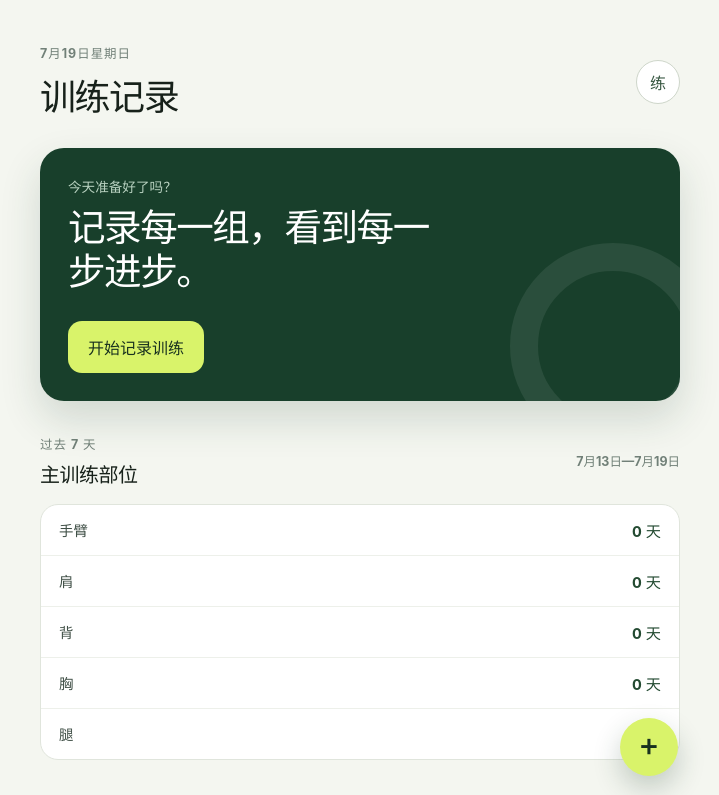
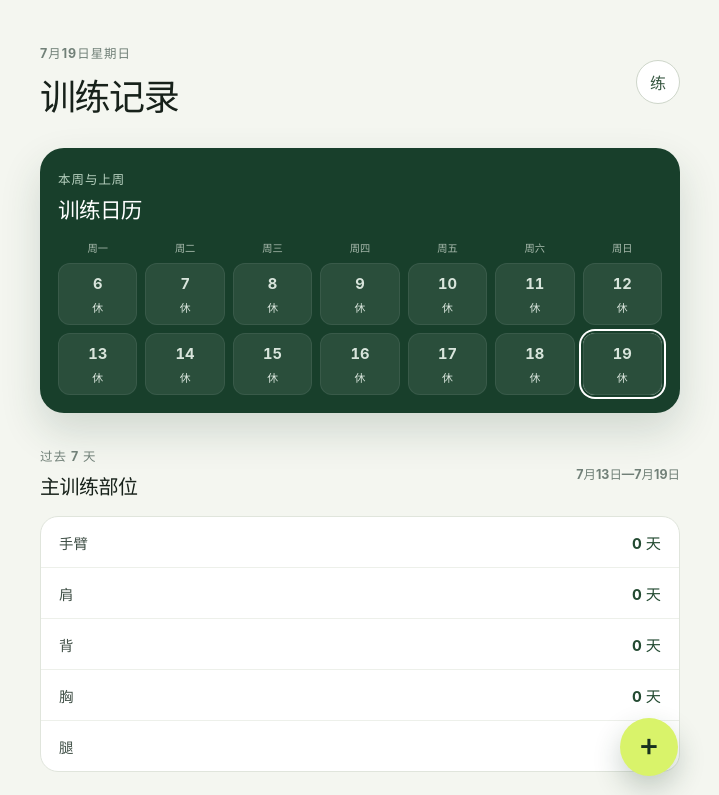
Before and after one commit to Chihatepython/fitness-tracker, a Vue app: page / in a window 1280 px wide. Shown: the top 795 px of the page, without its empty margins (280-999 px from the left). Built offline with nearby package versions, Linux system fonts and the light colour scheme.

Commit message:
Improve workout entry and training calendar

```diff
--- a/src/App.vue
+++ b/src/App.vue
@@ -15,6 +15,16 @@ import {
 
 const DELETE_MODE_KEY = 'fitness-tracker:delete-mode'
 const BODY_PART_PRIORITY: readonly BodyPart[] = ['腿', '背', '胸', '肩', '手臂']
+const CALENDAR_DAY_COUNT = 14
+const CALENDAR_WEEKDAYS = ['周一', '周二', '周三', '周四', '周五', '周六', '周日'] as const
+
+interface TrainingCalendarDay {
+  date: string
+  dayOfMonth: number
+  bodyPart?: BodyPart
+  isToday: boolean
+  isFuture: boolean
+}
 
 const today = new Intl.DateTimeFormat('zh-CN', {
   month: 'long',
@@ -34,10 +44,16 @@ const deleteError = ref('')
 const bodyPartDayCounts = ref(createEmptyBodyPartCounts())
 const isLoadingBodyPartCounts = ref(true)
 const bodyPartCountsError = ref('')
+const trainingCalendarDays = ref<TrainingCalendarDay[]>(buildTrainingCalendarDays([]))
+const isLoadingTrainingCalendar = ref(true)
+const trainingCalendarError = ref('')
 
 const sevenDayStartDate = getLocalDate(-6)
 const sevenDayEndDate = getLocalDate()
 const sevenDayRangeLabel = `${formatDisplayDate(sevenDayStartDate)}—${formatDisplayDate(sevenDayEndDate)}`
+const currentWeekMondayOffset = getCurrentWeekMondayOffset()
+const calendarStartDate = getLocalDate(currentWeekMondayOffset - 7)
+const calendarEndDate = getLocalDate(currentWeekMondayOffset + 6)
 
 function getLocalDate(dayOffset = 0): string {
   const currentDate = new Date()
@@ -49,6 +65,12 @@ function getLocalDate(dayOffset = 0): string {
   const day = String(currentDate.getDate()).padStart(2, '0')
 
   return `${year}-${month}-${day}`
+}
+
+function getCurrentWeekMondayOffset(): number {
+  const dayOfWeek = new Date().getDay()
+
+  return dayOfWeek === 0 ? -6 : 1 - dayOfWeek
 }
 
 function formatDisplayDate(date: string): string {
@@ -65,6 +87,66 @@ function createEmptyBodyPartCounts(): Record<BodyPart, number> {
     胸: 0,
     腿: 0,
   }
+}
+
+function getBodyPartCountsByDate(
+  trainingSets: TrainingSet[],
+): Map<string, Record<BodyPart, number>> {
+  const countsByDate = new Map<string, Record<BodyPart, number>>()
+
+  for (const trainingSet of trainingSets) {
+    const dateCounts = countsByDate.get(trainingSet.date) ?? createEmptyBodyPartCounts()
+    const bodyPart = EXERCISE_BODY_PARTS[trainingSet.exerciseId]
+
+    dateCounts[bodyPart] += 1
+    countsByDate.set(trainingSet.date, dateCounts)
+  }
+
+  return countsByDate
+}
+
+function getDominantBodyPart(dateCounts?: Record<BodyPart, number>): BodyPart | undefined {
+  if (!dateCounts) return undefined
+
+  let dominantBodyPart: BodyPart | undefined
+  let highestSetCount = 0
+
+  for (const bodyPart of BODY_PART_PRIORITY) {
+    if (dateCounts[bodyPart] > highestSetCount) {
+      dominantBodyPart = bodyPart
+      highestSetCount = dateCounts[bodyPart]
+    }
+  }
+
+  return dominantBodyPart
+}
+
+function buildTrainingCalendarDays(trainingSets: TrainingSet[]): TrainingCalendarDay[] {
+  const countsByDate = getBodyPartCountsByDate(trainingSets)
+  const today = getLocalDate()
+  const firstCalendarDayOffset = getCurrentWeekMondayOffset() - 7
+
+  return Array.from({ length: CALENDAR_DAY_COUNT }, (_, index) => {
+    const date = getLocalDate(firstCalendarDayOffset + index)
+    const dayOfMonth = Number(date.slice(8, 10))
+    const isFuture = date > today
+
+    return {
+      date,
+      dayOfMonth,
+      bodyPart: isFuture ? undefined : getDominantBodyPart(countsByDate.get(date)),
+      isToday: date === today,
+      isFuture,
+    }
+  })
+}
+
+function getCalendarDayAriaLabel(calendarDay: TrainingCalendarDay): string {
+  if (calendarDay.isFuture) return `${calendarDay.date}，未来日期`
+
+  const trainingLabel = calendarDay.bodyPart ? `训练${calendarDay.bodyPart}` : '休息'
+
+  return `${calendarDay.date}，${trainingLabel}`
 }
 
 function formatWeight(weightKg: number): string {
@@ -89,30 +171,14 @@ async function loadBodyPartDayCounts(): Promise<void> {
 
   try {
     const trainingSets = await getTrainingSetsByDateRange(sevenDayStartDate, sevenDayEndDate)
-    const countsByDate = new Map<string, Record<BodyPart, number>>()
-
-    for (const trainingSet of trainingSets) {
-      const dateCounts = countsByDate.get(trainingSet.date) ?? createEmptyBodyPartCounts()
-      const bodyPart = EXERCISE_BODY_PARTS[trainingSet.exerciseId]
-
-      dateCounts[bodyPart] += 1
-      countsByDate.set(trainingSet.date, dateCounts)
-    }
+    const countsByDate = getBodyPartCountsByDate(trainingSets)
 
     const result = createEmptyBodyPartCounts()
 
     for (const dateCounts of countsByDate.values()) {
-      let dominantBodyPart = BODY_PART_PRIORITY[0]!
-      let highestSetCount = -1
+      const dominantBodyPart = getDominantBodyPart(dateCounts)
 
-      for (const bodyPart of BODY_PART_PRIORITY) {
-        if (dateCounts[bodyPart] > highestSetCount) {
-          dominantBodyPart = bodyPart
-          highestSetCount = dateCounts[bodyPart]
-        }
-      }
-
-      result[dominantBodyPart] += 1
+      if (dominantBodyPart) result[dominantBodyPart] += 1
     }
 
     bodyPartDayCounts.value = result
@@ -123,9 +189,25 @@ async function loadBodyPartDayCounts(): Promise<void> {
   }
 }
 
+async function loadTrainingCalendar(): Promise<void> {
+  isLoadingTrainingCalendar.value = true
+  trainingCalendarError.value = ''
+
+  try {
+    const trainingSets = await getTrainingSetsByDateRange(calendarStartDate, calendarEndDate)
+
+    trainingCalendarDays.value = buildTrainingCalendarDays(trainingSets)
+  } catch (error: unknown) {
+    trainingCalendarError.value = error instanceof Error ? error.message : '无法读取训练日历'
+  } finally {
+    isLoadingTrainingCalendar.value = false
+  }
+}
+
 function refreshAfterSetAdded(): void {
   void loadTodaySets()
   void loadBodyPartDayCounts()
+  void loadTrainingCalendar()
 }
 
 function toggleDeleteMode(): void {
@@ -159,7 +241,7 @@ async function confirmDelete(): Promise<void> {
     deleteDialog.value?.close()
     pendingDeleteSet.value = undefined
     todaySets.value = todaySets.value.filter((trainingSet) => trainingSet.id !== trainingSetId)
-    await loadBodyPartDayCounts()
+    await Promise.all([loadBodyPartDayCounts(), loadTrainingCalendar()])
   } catch (error: unknown) {
     deleteError.value = error instanceof Error ? error.message : '删除记录失败'
   } finally {
@@ -170,6 +252,7 @@ async function confirmDelete(): Promise<void> {
 onMounted(() => {
   void loadTodaySets()
   void loadBodyPartDayCounts()
+  void loadTrainingCalendar()
 })
 </script>
 
@@ -183,10 +266,37 @@ onMounted(() => {
       <div class="avatar" aria-hidden="true">练</div>
     </header>
 
-    <section class="hero-card" aria-labelledby="hero-title">
-      <p class="hero-label">今天准备好了吗？</p>
-      <h2 id="hero-title">记录每一组，看到每一步进步。</h2>
-      <button type="button">开始记录训练</button>
+    <section class="training-calendar-card" aria-labelledby="calendar-title">
+      <header class="calendar-header">
+        <p class="eyebrow">本周与上周</p>
+        <h2 id="calendar-title">训练日历</h2>
+      </header>
+
+      <p v-if="isLoadingTrainingCalendar" class="calendar-status">正在读取训练记录…</p>
+      <p v-else-if="trainingCalendarError" class="calendar-status calendar-error" role="alert">
+        {{ trainingCalendarError }}
+      </p>
+      <div v-else>
+        <ol class="calendar-weekdays" aria-hidden="true">
+          <li v-for="weekday in CALENDAR_WEEKDAYS" :key="weekday">{{ weekday }}</li>
+        </ol>
+        <ol class="calendar-grid">
+          <li
+            v-for="calendarDay in trainingCalendarDays"
+            :key="calendarDay.date"
+            class="calendar-day"
+            :class="{ today: calendarDay.isToday, future: calendarDay.isFuture }"
+            :data-body-part="calendarDay.bodyPart"
+          >
+            <time :datetime="calendarDay.date" :aria-label="getCalendarDayAriaLabel(calendarDay)">
+              <strong>{{ calendarDay.dayOfMonth }}</strong>
+            </time>
+            <span class="calendar-body-part">
+              {{ calendarDay.isFuture ? '—' : (calendarDay.bodyPart ?? '休') }}
+            </span>
+          </li>
+        </ol>
+      </div>
     </section>
 
     <section class="summary-section" aria-labelledby="summary-title">
@@ -352,7 +462,7 @@ button {
   width: min(100%, 680px);
   min-height: 100vh;
   margin: 0 auto;
-  padding: 28px 20px 48px;
+  padding: 28px 20px calc(120px + env(safe-area-inset-bottom));
 }
 
 .page-header,
@@ -400,62 +510,127 @@ h1 {
   font-weight: 800;
 }
 
-.hero-card {
-  overflow: hidden;
-  position: relative;
-  padding: 28px;
+.training-calendar-card {
+  padding: 22px 18px 18px;
   border-radius: 24px;
   background: #183f2b;
   color: #fff;
   box-shadow: 0 18px 40px rgb(24 63 43 / 16%);
 }
 
-.hero-card::after {
-  position: absolute;
-  right: -36px;
-  bottom: -48px;
-  width: 150px;
-  height: 150px;
-  border: 28px solid rgb(255 255 255 / 8%);
-  border-radius: 50%;
-  content: "";
+.calendar-header {
+  margin-bottom: 16px;
 }
 
-.hero-label {
-  margin-bottom: 10px;
+.calendar-header .eyebrow {
+  margin-bottom: 5px;
+  color: #b9d2c1;
+}
+
+.calendar-header h2 {
+  margin-bottom: 0;
+  font-size: 1.35rem;
+  letter-spacing: -0.03em;
+}
+
+.calendar-weekdays,
+.calendar-grid {
+  display: grid;
+  margin: 0;
+  padding: 0;
+  grid-template-columns: repeat(7, minmax(0, 1fr));
+  gap: 8px;
+  list-style: none;
+}
+
+.calendar-weekdays {
+  margin-bottom: 8px;
+  color: #a9bbae;
+  font-size: 0.64rem;
+  font-weight: 700;
+  text-align: center;
+}
+
+.calendar-day {
+  display: flex;
+  min-width: 0;
+  min-height: 62px;
+  align-items: center;
+  flex-direction: column;
+  justify-content: space-between;
+  gap: 5px;
+  padding: 9px 2px;
+  border: 1px solid rgb(255 255 255 / 7%);
+  border-radius: 12px;
+  background: rgb(255 255 255 / 8%);
+  color: #d9e5dc;
+}
+
+.calendar-day time {
+  display: block;
+}
+
+.calendar-day time strong {
+  color: inherit;
+  font-size: 0.92rem;
+  font-variant-numeric: tabular-nums;
+}
+
+.calendar-body-part {
+  font-size: 0.68rem;
+  font-weight: 800;
+  white-space: nowrap;
+}
+
+.calendar-day[data-body-part='肩'] {
+  border-color: #d9f36a;
+  background: #d9f36a;
+  color: #18311f;
+}
+
+.calendar-day[data-body-part='背'] {
+  background: #d1e3dd;
+  color: #24463c;
+}
+
+.calendar-day[data-body-part='胸'] {
+  background: #ead9d2;
+  color: #5e3b31;
+}
+
+.calendar-day[data-body-part='腿'] {
+  background: #e9dfbd;
+  color: #564a25;
+}
+
+.calendar-day[data-body-part='手臂'] {
+  background: #ded8e9;
+  color: #4b3e60;
+}
+
+.calendar-day.future {
+  border-color: rgb(255 255 255 / 4%);
+  background: rgb(255 255 255 / 4%);
+  color: #8ca095;
+}
+
+.calendar-day.today {
+  box-shadow:
+    0 0 0 2px #183f2b,
+    0 0 0 4px #fff;
+}
+
+.calendar-status {
+  display: grid;
+  min-height: 160px;
+  margin: 0;
+  place-items: center;
   color: #b9d2c1;
   font-size: 0.85rem;
-  font-weight: 700;
 }
 
-.hero-card h2 {
-  max-width: 390px;
-  margin-bottom: 26px;
-  font-size: clamp(1.6rem, 7vw, 2.35rem);
-  line-height: 1.18;
-  letter-spacing: -0.04em;
-}
-
-.hero-card button {
-  position: relative;
-  z-index: 1;
-  width: 100%;
-  padding: 14px 20px;
-  border: 0;
-  border-radius: 14px;
-  background: #d9f36a;
-  color: #18311f;
-  font-weight: 800;
-  cursor: pointer;
-}
-
-.hero-card button:hover {
-  background: #e3f889;
-}
-
-.hero-card button:focus-visible {
-  outline: 3px solid #fff;
-  outline-offset: 3px;
+.calendar-error {
+  color: #ffd2d2;
 }
 
 .summary-section,
@@ -857,9 +1032,5 @@ h1 {
   .home-shell {
     padding-top: 44px;
   }
-
-  .hero-card button {
-    width: auto;
-  }
 }
 </style>
--- a/src/components/AddSetDialog.vue
+++ b/src/components/AddSetDialog.vue
@@ -5,11 +5,10 @@ import {
   EXERCISES,
   addTrainingSet,
   createTrainingSetId,
-  isExerciseId,
+  getTrainingSetsByDate,
   type ExerciseId,
 } from '@/database'
 
-const LAST_EXERCISE_KEY = 'fitness-tracker:last-exercise-id'
 const DEFAULT_EXERCISE_ID = EXERCISES[0].id
 const exerciseOptions = EXERCISES
 
@@ -19,20 +18,15 @@ const keypadDigits = ['1', '2', '3', '4', '5', '6', '7', '8', '9'] as const
 
 const dialog = ref<HTMLDialogElement>()
 const date = ref('')
-const exerciseId = ref<ExerciseId>(loadLastExerciseId())
+const exerciseId = ref<ExerciseId>(DEFAULT_EXERCISE_ID)
 const weightKg = ref('')
 const reps = ref('')
 const rir = ref('')
-const activeNumericField = ref<NumericField>('weightKg')
+const activeNumericField = ref<NumericField>('reps')
+const shouldReplaceActiveValue = ref(true)
 const errorMessage = ref('')
 const isSaving = ref(false)
 const emit = defineEmits<{ saved: [] }>()
-
-function loadLastExerciseId(): ExerciseId {
-  const savedExerciseId = localStorage.getItem(LAST_EXERCISE_KEY)
-
-  return savedExerciseId && isExerciseId(savedExerciseId) ? savedExerciseId : DEFAULT_EXERCISE_ID
-}
 
 function getLocalDate(): string {
   const today = new Date()
@@ -43,14 +37,31 @@ function getLocalDate(): string {
   return `${year}-${month}-${day}`
 }
 
-function open(): void {
-  date.value = getLocalDate()
-  exerciseId.value = loadLastExerciseId()
+async function open(): Promise<void> {
+  const today = getLocalDate()
+
+  date.value = today
+  exerciseId.value = DEFAULT_EXERCISE_ID
   weightKg.value = ''
   reps.value = ''
   rir.value = ''
-  activeNumericField.value = 'weightKg'
+  activeNumericField.value = 'reps'
+  shouldReplaceActiveValue.value = true
   errorMessage.value = ''
+
+  try {
+    const todayTrainingSets = await getTrainingSetsByDate(today)
+    const lastTrainingSet = todayTrainingSets[todayTrainingSets.length - 1]
+
+    if (lastTrainingSet) {
+      exerciseId.value = lastTrainingSet.exerciseId
+      weightKg.value = String(lastTrainingSet.weightKg)
+      reps.value = String(lastTrainingSet.reps)
+      rir.value = String(lastTrainingSet.rir)
+    }
+  } catch (error: unknown) {
+    errorMessage.value = error instanceof Error ? error.message : '读取上一组记录失败'
+  }
 
   dialog.value?.showModal()
 }
@@ -76,14 +87,28 @@ function setActiveValue(value: string): void {
   }
 }
 
+function activateNumericField(field: NumericField): void {
+  activeNumericField.value = field
+  shouldReplaceActiveValue.value = true
+}
+
 function enterDigit(digit: string): void {
   const currentValue = getActiveValue()
 
-  setActiveValue(currentValue === '0' ? digit : currentValue + digit)
+  setActiveValue(
+    shouldReplaceActiveValue.value || currentValue === '0' ? digit : currentValue + digit,
+  )
+  shouldReplaceActiveValue.value = false
 }
 
 function enterDecimalPoint(): void {
   if (activeNumericField.value !== 'weightKg') return
+
+  if (shouldReplaceActiveValue.value) {
+    setActiveValue('0.')
+    shouldReplaceActiveValue.value = false
+    return
+  }
 
   const currentValue = getActiveValue()
   if (!currentValue.includes('.')) setActiveValue(currentValue ? `${currentValue}.` : '0.')
@@ -91,6 +116,7 @@ function enterDecimalPoint(): void {
 
 function clearActiveValue(): void {
   setActiveValue('')
+  shouldReplaceActiveValue.value = false
 }
 
 async function save(): Promise<void> {
@@ -113,7 +139,6 @@ async function save(): Promise<void> {
       rir: Number(rir.value),
     })
 
-    localStorage.setItem(LAST_EXERCISE_KEY, exerciseId.value)
     emit('saved')
     dialog.value?.close()
   } catch (error: unknown) {
@@ -161,8 +186,8 @@ defineExpose({ open })
             placeholder="0"
             readonly
             required
-            @focus="activeNumericField = 'weightKg'"
-            @click="activeNumericField = 'weightKg'"
+            @focus="activateNumericField('weightKg')"
+            @click="activateNumericField('weightKg')"
           />
         </label>
 
@@ -175,8 +200,8 @@ defineExpose({ open })
             placeholder="0"
             readonly
             required
-            @focus="activeNumericField = 'reps'"
-            @click="activeNumericField = 'reps'"
+            @focus="activateNumericField('reps')"
+            @click="activateNumericField('reps')"
           />
         </label>
 
@@ -189,8 +214,8 @@ defineExpose({ open })
             placeholder="0"
             readonly
             required
-            @focus="activeNumericField = 'rir'"
-            @click="activeNumericField = 'rir'"
+            @focus="activateNumericField('rir')"
+            @click="activateNumericField('rir')"
           />
         </label>
       </div>
```
